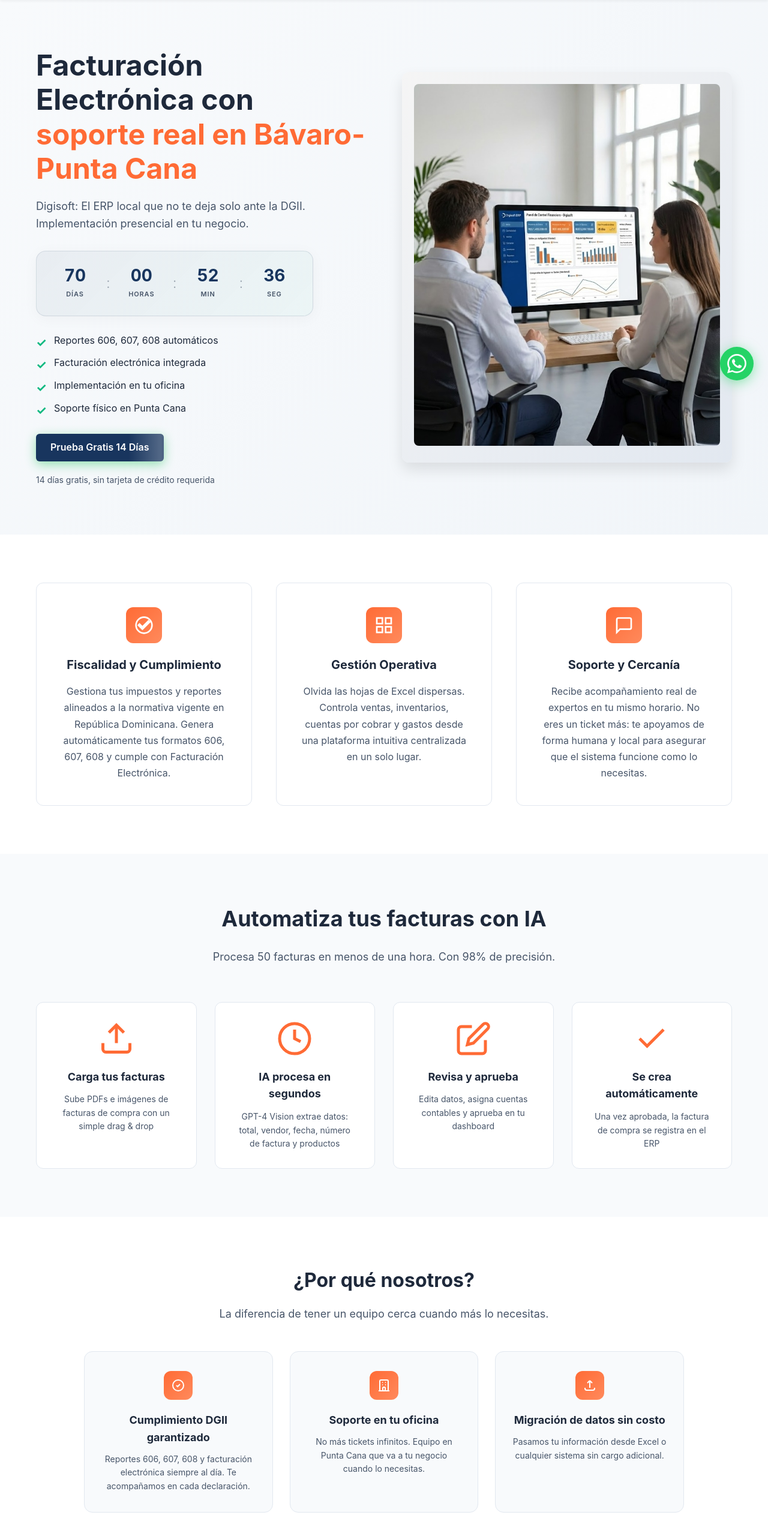
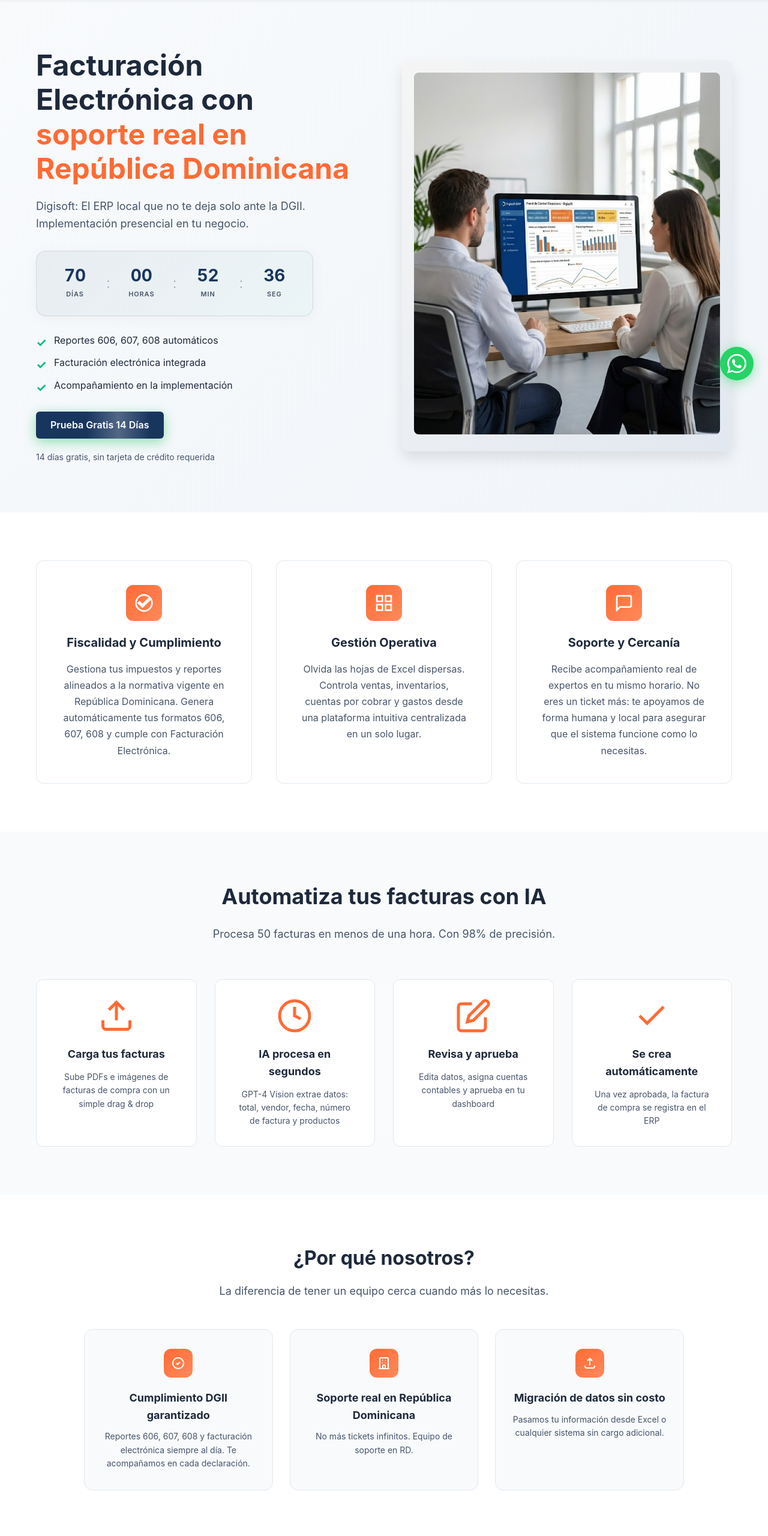
Before and after one commit to mmerino78/digisoft-website, a website: page index.html in a window 1280 px wide. Shown: the part 142-2702 px from the top of the page at 60% size. Drawn offline with Linux system fonts and the light colour scheme.

Commit message:
Cambio de textos

```diff
--- a/index.html
+++ b/index.html
@@ -55,7 +55,7 @@
         <div class="container">
             <div class="hero-content">
                 <div>
-                    <h1>Facturación Electrónica con <span class="highlight">soporte real en Bávaro-Punta Cana</span></h1>
+                    <h1>Facturación Electrónica con <span class="highlight">soporte real en República Dominicana</span></h1>
                     <p class="subtitle">Digisoft: El ERP local que no te deja solo ante la DGII. Implementación presencial en tu negocio.</p>
 
                     <!-- Countdown al 01/05/2026 -->
@@ -84,8 +84,7 @@
                     <ul class="benefits">
                         <li>Reportes 606, 607, 608 automáticos</li>
                         <li>Facturación electrónica integrada</li>
-                        <li>Implementación en tu oficina</li>
-                        <li>Soporte físico en Punta Cana</li>
+                        <li>Acompañamiento en la implementación</li>
                     </ul>
 
                     <div class="cta-group">
@@ -212,8 +211,8 @@
                             <path d="M19 21V5a2 2 0 00-2-2H7a2 2 0 00-2 2v16m14 0h2m-2 0h-5m-9 0H3m2 0h5M9 7h1m-1 4h1m4-4h1m-1 4h1m-5 10v-5a1 1 0 011-1h2a1 1 0 011 1v5m-4 0h4"/>
                         </svg>
                     </div>
-                    <h3>Soporte en tu oficina</h3>
-                    <p>No más tickets infinitos. Equipo en Punta Cana que va a tu negocio cuando lo necesitas.</p>
+                    <h3>Soporte real en República Dominicana</h3>
+                    <p>No más tickets infinitos. Equipo de soporte en RD.</p>
                 </div>
                 <div class="why-us-card">
                     <div class="why-us-card__icon">
@@ -285,8 +284,6 @@
                     </div>
                     <p class="pricing-price-increase-note">El precio aumentará a tarifa regular después del 15 de mayo</p>
                     <div class="cta-wrapper">
-                        <a href="https://digisoft.do" target="_blank" rel="noopener noreferrer" class="cta-button cta-shine" style="width: 100%; text-align: center; display: block;">Ver Precio de Lanzamiento</a>
-                        <div class="location-badge">Equipo basado en Punta Cana - Soporte físico inmediato</div>
                     </div>
                     <ul class="features">
                         <li>Facturación electrónica</li>
@@ -311,8 +308,6 @@
                     </div>
                     <p class="pricing-price-increase-note">El precio aumentará a tarifa regular después del 15 de mayo</p>
                     <div class="cta-wrapper">
-                        <a href="https://digisoft.do" target="_blank" rel="noopener noreferrer" class="cta-button cta-shine" style="width: 100%; text-align: center; display: block;">Ver Precio de Lanzamiento</a>
-                        <div class="location-badge">Equipo basado en Punta Cana - Soporte físico inmediato</div>
                     </div>
                     <ul class="features">
                         <li>Facturación electrónica</li>
@@ -337,8 +332,6 @@
                     </div>
                     <p class="pricing-price-increase-note">El precio aumentará a tarifa regular después del 15 de mayo</p>
                     <div class="cta-wrapper">
-                        <a href="https://digisoft.do" target="_blank" rel="noopener noreferrer" class="cta-button cta-shine" style="width: 100%; text-align: center; display: block;">Ver Precio de Lanzamiento</a>
-                        <div class="location-badge">Equipo basado en Punta Cana - Soporte físico inmediato</div>
                     </div>
                     <ul class="features">
                         <li>Facturación electrónica</li>
```
